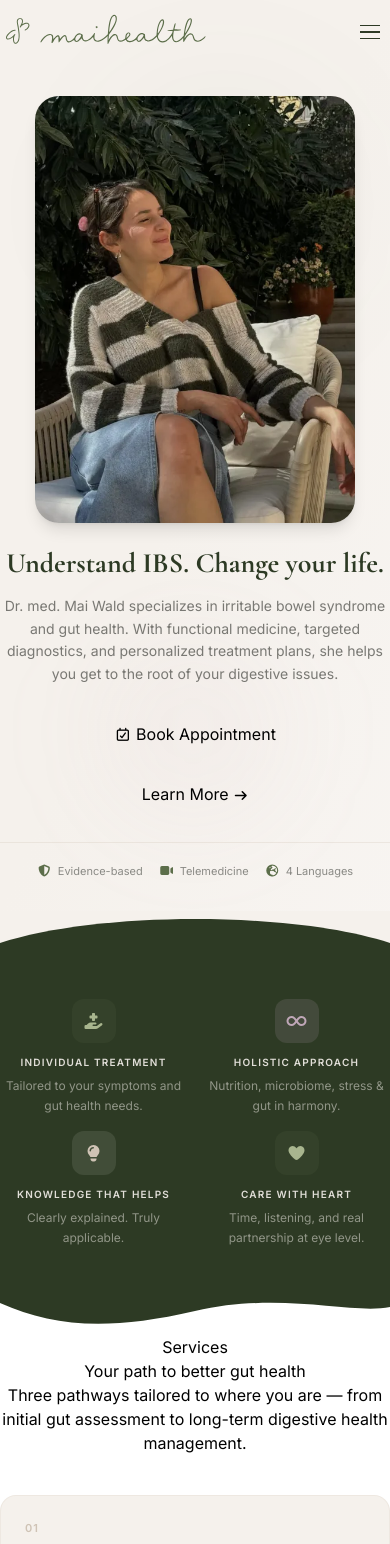
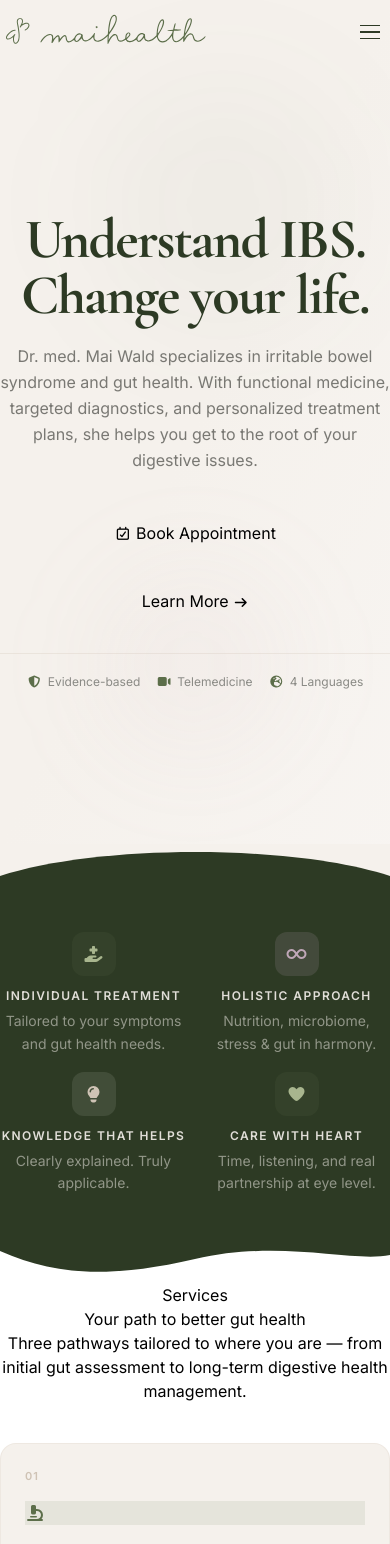
Before and after one commit to RudolfRukavina/maihealth, a Nuxt app: page / in a window 390 px wide. Shown: the top 1544 px of the page. Built offline with nearby package versions, Linux system fonts and the light colour scheme.

Commit message:
MaiHealth

```diff
--- a/assets/css/input.css
+++ b/assets/css/input.css
@@ -48,11 +48,11 @@
   }
 
   .section-title {
-    @apply text-2xl sm:text-3xl md:text-4xl lg:text-5xl font-serif font-semibold text-charcoal leading-tight;
+    @apply text-3xl sm:text-4xl md:text-4xl lg:text-5xl font-serif font-semibold text-charcoal leading-tight;
   }
 
   .section-subtitle {
-    @apply text-sm sm:text-base md:text-lg text-body/90 max-w-2xl leading-relaxed mt-4;
+    @apply text-base sm:text-base md:text-lg text-body/90 max-w-2xl leading-relaxed mt-4;
   }
 
   .icon-box {
--- a/components/AboutPreview.vue
+++ b/components/AboutPreview.vue
@@ -21,7 +21,7 @@
         <!-- Text -->
         <div class="order-1 lg:order-2">
           <span class="section-label">{{ $t('about.label') }}</span>
-          <h2 class="text-2xl sm:text-3xl md:text-4xl font-serif font-semibold text-charcoal mb-2">
+          <h2 class="text-3xl sm:text-3xl md:text-4xl font-serif font-semibold text-charcoal mb-2">
             {{ $t('about.title') }}
           </h2>
           <p class="text-sm sm:text-base text-gold font-medium mb-5 sm:mb-7 flex items-center gap-2">
@@ -29,7 +29,7 @@
             {{ $t('about.subtitle') }}
           </p>
 
-          <p class="text-sm sm:text-base text-body/80 leading-relaxed mb-6 sm:mb-8">
+          <p class="text-base sm:text-base text-body/80 leading-relaxed mb-6 sm:mb-8">
             {{ $t('about.bio') }}
           </p>
 
--- a/components/BenefitsList.vue
+++ b/components/BenefitsList.vue
@@ -21,7 +21,7 @@
             <div class="w-7 h-7 sm:w-8 sm:h-8 rounded-lg bg-sage/10 flex items-center justify-center flex-shrink-0 mt-0.5 group-hover:bg-sage/15 transition-colors duration-150">
               <i class="fa-solid fa-check text-[10px] sm:text-xs text-sage"></i>
             </div>
-            <p class="text-sm text-body leading-relaxed pt-0.5 sm:pt-1">{{ item }}</p>
+            <p class="text-base sm:text-sm text-body leading-relaxed pt-0.5 sm:pt-1">{{ item }}</p>
           </div>
         </div>
 
--- a/components/FaqAccordion.vue
+++ b/components/FaqAccordion.vue
@@ -20,7 +20,7 @@
               @click="toggle(index)"
               class="w-full flex items-center justify-between p-4 sm:p-5 md:p-6 text-left gap-3 sm:gap-4"
             >
-              <h3 class="text-sm sm:text-base font-medium text-charcoal flex items-center gap-2.5 sm:gap-3">
+              <h3 class="text-base sm:text-base font-medium text-charcoal flex items-center gap-2.5 sm:gap-3">
                 <span
                   class="w-6 h-6 rounded-md flex items-center justify-center flex-shrink-0 text-[10px] font-semibold transition-colors duration-150"
                   :class="openIndex === index ? 'bg-sage/15 text-sage' : 'bg-stone/10 text-muted'"
--- a/components/FinalCTA.vue
+++ b/components/FinalCTA.vue
@@ -10,10 +10,10 @@
           <i class="fa-solid fa-heart-pulse text-lg sm:text-xl text-sage"></i>
         </div>
 
-        <h2 class="text-2xl sm:text-3xl md:text-4xl lg:text-5xl font-serif font-semibold text-charcoal text-balance mb-4 sm:mb-5">
+        <h2 class="text-3xl sm:text-3xl md:text-4xl lg:text-5xl font-serif font-semibold text-charcoal text-balance mb-4 sm:mb-5">
           {{ $t('final_cta.title') }}
         </h2>
-        <p class="text-sm sm:text-base md:text-lg text-body/70 leading-relaxed mb-8 sm:mb-10 max-w-xl mx-auto">
+        <p class="text-base sm:text-base md:text-lg text-body/70 leading-relaxed mb-8 sm:mb-10 max-w-xl mx-auto">
           {{ $t('final_cta.subtitle') }}
         </p>
         <NuxtLink to="/contact" class="btn-gold text-sm sm:text-base px-8 py-3.5 sm:px-10 sm:py-4">
--- a/components/FocusGrid.vue
+++ b/components/FocusGrid.vue
@@ -16,11 +16,11 @@
             <i :class="area.icon" class="text-sm sm:text-base" :style="{ color: area.iconColor }"></i>
           </div>
 
-          <h3 class="text-sm sm:text-lg font-serif font-semibold text-charcoal mb-1.5 sm:mb-2.5 group-hover:text-sage transition-colors duration-150 leading-snug">
+          <h3 class="text-base sm:text-lg font-serif font-semibold text-charcoal mb-1.5 sm:mb-2.5 group-hover:text-sage transition-colors duration-150 leading-snug">
             {{ area.title }}
           </h3>
 
-          <p class="text-xs sm:text-sm text-body/65 leading-relaxed hidden sm:block">
+          <p class="text-sm sm:text-sm text-body/65 leading-relaxed hidden sm:block">
             {{ area.description }}
           </p>
 
--- a/components/HealthConcerns.vue
+++ b/components/HealthConcerns.vue
@@ -27,7 +27,7 @@
                 >
                   <i :class="[item.icon, 'text-xs sm:text-sm transition-colors duration-150', openIndex === index ? 'text-sage' : 'text-muted']"></i>
                 </div>
-                <h3 class="text-sm sm:text-base md:text-lg font-serif font-semibold text-charcoal pr-2 sm:pr-4">
+                <h3 class="text-base sm:text-base md:text-lg font-serif font-semibold text-charcoal pr-2 sm:pr-4">
                   {{ item.title }}
                 </h3>
               </div>
--- a/components/HeroSection.vue
+++ b/components/HeroSection.vue
@@ -1,62 +1,50 @@
 <template>
-  <section class="relative min-h-0 lg:min-h-screen flex items-center overflow-hidden">
+  <section class="relative h-dvh lg:min-h-screen lg:h-auto flex items-center overflow-hidden">
     <div class="absolute inset-0 bg-gradient-to-br from-cream via-cream to-cream-dark/30" />
     <div class="absolute top-20 left-1/4 w-[250px] h-[250px] md:w-[500px] md:h-[500px] rounded-full bg-sage/[0.04] blur-[60px] md:blur-[100px]" />
     <div class="absolute bottom-20 right-1/4 w-[200px] h-[200px] md:w-[400px] md:h-[400px] rounded-full bg-mauve/[0.06] blur-[50px] md:blur-[80px]" />
 
-    <div class="container-narrow relative z-10 pt-24 pb-8 sm:pt-28 sm:pb-16 md:py-0">
+    <div class="container-narrow relative z-10 pt-20 pb-6 sm:pt-28 sm:pb-16 md:py-0 h-full lg:h-auto flex flex-col justify-center">
       <div class="grid grid-cols-1 lg:grid-cols-2 gap-6 lg:gap-8 items-center">
 
-        <div class="max-w-xl text-center lg:text-left mx-auto lg:mx-0 order-2 lg:order-1">
-          <h1 class="hero-fade hero-fade-1 text-[1.75rem] leading-[1.15] sm:text-4xl md:text-display-sm xl:text-display font-serif font-bold text-charcoal text-balance mb-4 sm:mb-5">
+        <div class="max-w-xl text-center lg:text-left mx-auto lg:mx-0 lg:order-1">
+          <h1 class="hero-fade hero-fade-1 text-display-hero sm:text-4xl md:text-display-sm xl:text-display font-serif font-bold text-charcoal text-balance mb-5 sm:mb-5">
             {{ $t('hero.title') }}
           </h1>
 
-          <p class="hero-fade hero-fade-2 text-sm sm:text-base md:text-lg text-body/80 leading-relaxed mb-6 sm:mb-8">
+          <p class="hero-fade hero-fade-2 text-base sm:text-base md:text-lg text-body/80 leading-relaxed mb-8 sm:mb-8">
             {{ $t('hero.subtitle') }}
           </p>
 
           <div class="hero-fade hero-fade-3 flex flex-col sm:flex-row gap-3 sm:gap-4 sm:justify-center lg:justify-start">
-            <NuxtLink to="/contact" class="btn-primary px-7 py-3 sm:px-9 sm:py-4 justify-center">
+            <NuxtLink to="/contact" class="btn-primary px-8 py-4 sm:px-9 sm:py-4 text-base sm:text-sm justify-center">
               <i class="fa-regular fa-calendar-check text-sm"></i>
               {{ $t('hero.cta_book') }}
             </NuxtLink>
-            <NuxtLink to="/practice" class="btn-secondary px-7 py-3 sm:px-9 sm:py-4 justify-center">
+            <NuxtLink to="/practice" class="btn-secondary px-8 py-4 sm:px-9 sm:py-4 text-base sm:text-sm justify-center">
               {{ $t('hero.cta_learn') }}
               <i class="fa-solid fa-arrow-right text-xs"></i>
             </NuxtLink>
           </div>
 
           <div class="hero-fade hero-fade-4 flex items-center justify-center lg:justify-start gap-4 sm:gap-6 mt-6 lg:mt-10 pt-5 lg:pt-8 border-t border-stone/30">
-            <div class="flex items-center gap-1.5 text-[11px] sm:text-xs text-muted">
+            <div class="flex items-center gap-1.5 text-xs sm:text-xs text-muted">
               <i class="fa-solid fa-shield-halved text-sage text-xs"></i>
               <span>Evidence-based</span>
             </div>
-            <div class="flex items-center gap-1.5 text-[11px] sm:text-xs text-muted">
+            <div class="flex items-center gap-1.5 text-xs sm:text-xs text-muted">
               <i class="fa-solid fa-video text-sage text-xs"></i>
               <span>Telemedicine</span>
             </div>
-            <div class="flex items-center gap-1.5 text-[11px] sm:text-xs text-muted">
+            <div class="flex items-center gap-1.5 text-xs sm:text-xs text-muted">
               <i class="fa-solid fa-earth-europe text-sage text-xs"></i>
               <span>4 Languages</span>
             </div>
           </div>
         </div>
 
-        <!-- Photo — mobile: full-width rounded, desktop: blob -->
-        <div class="hero-fade hero-fade-0 order-1 lg:order-2">
-          <!-- Mobile image -->
-          <div class="lg:hidden mx-auto max-w-xs sm:max-w-sm">
-            <div class="aspect-[3/4] rounded-3xl overflow-hidden shadow-lg shadow-charcoal/8">
-              <picture>
-                <source srcset="/mai2-sm.webp" type="image/webp" />
-                <img src="/mai2.png" alt="Dr. med. Mai Wald" class="w-full h-full object-cover" loading="eager" fetchpriority="high" />
-              </picture>
-            </div>
-          </div>
-
-          <!-- Desktop blob image -->
-          <div class="hidden lg:flex justify-center items-center">
+        <!-- Photo — desktop only, normal flow -->
+        <div class="hero-fade hero-fade-0 hidden lg:flex lg:order-2 justify-center items-center">
           <div class="relative">
             <div class="absolute -inset-4 hero-blob bg-gradient-to-br from-sage/8 via-mauve/5 to-sage/8" />
             <div class="relative hero-blob w-[420px] h-[500px] xl:w-[460px] xl:h-[540px] overflow-hidden shadow-2xl shadow-charcoal/8">
@@ -79,6 +67,5 @@
         </div>
       </div>
     </div>
-    </div>
   </section>
 </template>
--- a/components/NewsletterCTA.vue
+++ b/components/NewsletterCTA.vue
@@ -11,10 +11,10 @@
           <i class="fa-solid fa-book-medical text-cream/60"></i>
         </div>
 
-        <h2 class="text-2xl sm:text-3xl md:text-4xl font-serif font-semibold text-cream mb-3 sm:mb-4">
+        <h2 class="text-3xl sm:text-3xl md:text-4xl font-serif font-semibold text-cream mb-3 sm:mb-4">
           {{ $t('newsletter.title') }}
         </h2>
-        <p class="text-sm sm:text-base text-cream/50 leading-relaxed mb-8 sm:mb-10">
+        <p class="text-base sm:text-base text-cream/50 leading-relaxed mb-8 sm:mb-10">
           {{ $t('newsletter.subtitle') }}
         </p>
 
--- a/components/ServiceCards.vue
+++ b/components/ServiceCards.vue
@@ -21,11 +21,11 @@
             <i :class="card.icon" :style="{ color: card.iconColor }"></i>
           </div>
 
-          <h3 class="text-lg sm:text-xl font-serif font-semibold text-charcoal mb-2.5 group-hover:text-sage transition-colors duration-150">
+          <h3 class="text-xl sm:text-xl font-serif font-semibold text-charcoal mb-2.5 group-hover:text-sage transition-colors duration-150">
             {{ card.title }}
           </h3>
 
-          <p class="text-sm text-body/70 leading-relaxed mb-6">
+          <p class="text-base sm:text-sm text-body/70 leading-relaxed mb-6">
             {{ card.description }}
           </p>
 
--- a/components/TrustPillars.vue
+++ b/components/TrustPillars.vue
@@ -16,11 +16,11 @@
             <i :class="pillar.icon" class="text-base sm:text-xl md:text-2xl" :style="{ color: pillar.iconColor }"></i>
           </div>
 
-          <h3 class="text-[10px] sm:text-xs font-sans font-bold tracking-[0.12em] sm:tracking-[0.15em] uppercase text-cream/90 mb-1.5 sm:mb-2.5">
+          <h3 class="text-xs sm:text-xs font-sans font-bold tracking-[0.12em] sm:tracking-[0.15em] uppercase text-cream/90 mb-1.5 sm:mb-2.5">
             {{ pillar.title }}
           </h3>
 
-          <p class="text-xs sm:text-sm text-cream/50 leading-relaxed max-w-[220px] mx-auto">
+          <p class="text-sm sm:text-sm text-cream/50 leading-relaxed max-w-[220px] mx-auto">
             {{ pillar.description }}
           </p>
         </div>
--- a/tailwind.config.js
+++ b/tailwind.config.js
@@ -34,6 +34,7 @@ module.exports = {
       fontSize: {
         'display': ['4.5rem', { lineHeight: '1.05', letterSpacing: '-0.02em' }],
         'display-sm': ['3.25rem', { lineHeight: '1.1', letterSpacing: '-0.02em' }],
+        'display-hero': ['3.5rem', { lineHeight: '1.0', letterSpacing: '-0.03em' }],
       },
       borderRadius: {
         '3xl': '1.5rem',
```
Lines whose indentation alone changed are shown as unchanged.
